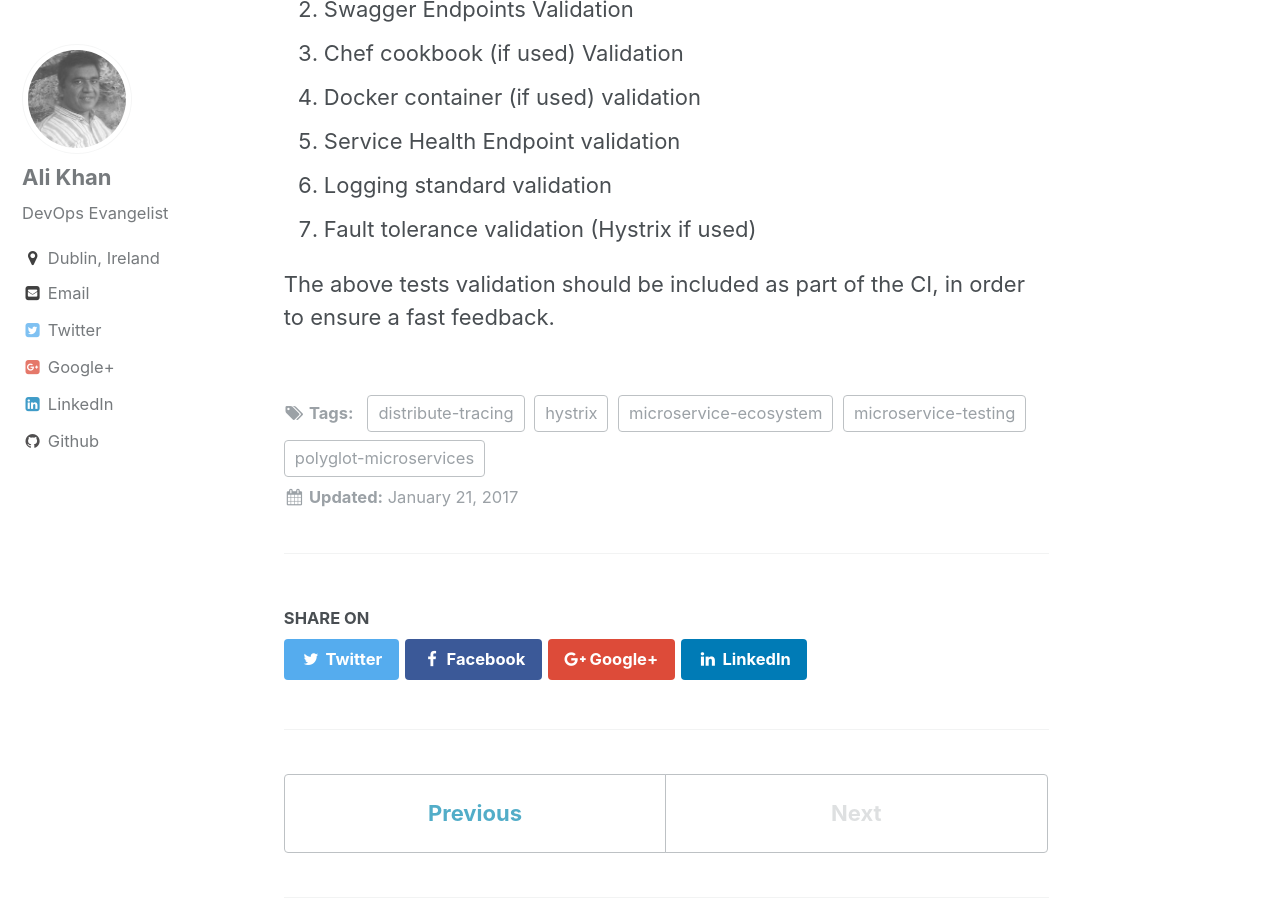
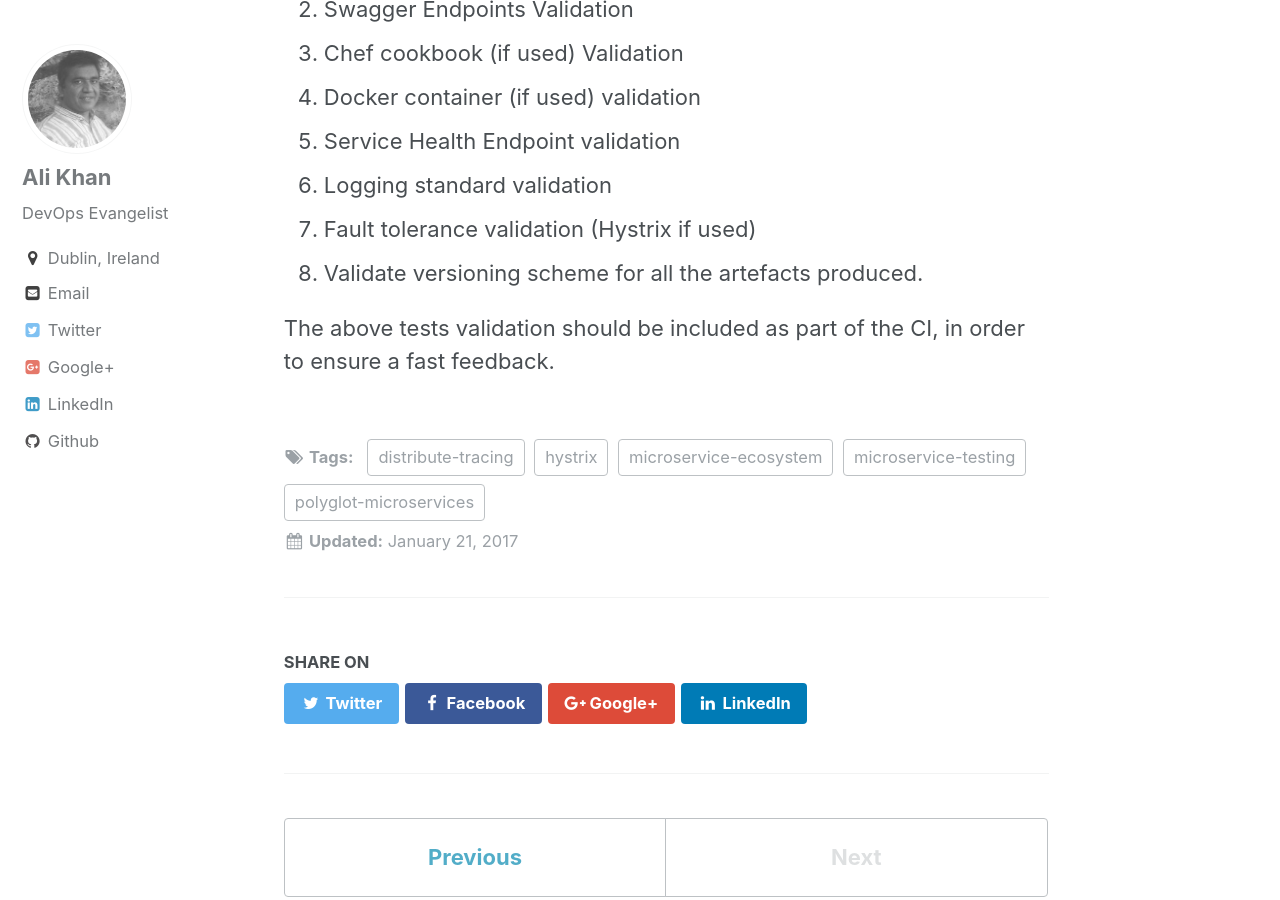
Before and after one commit to khanali21/khanali21.github.io, a Jekyll site: the page built from _posts/2017-01-21-ensuring-healthy-ecosystem-microservices.md, in a window 1280 px wide and 900 px high, scrolled down 1558 px. Built offline with Jekyll 4.4.1, drawn with Linux system fonts in a browser that asks for light colours; comment, search, counter and statistics services are not loaded.

Commit message:
Ensuring healthy ecosystem for micro-services

```diff
--- a/_posts/2017-01-21-ensuring-healthy-ecosystem-microservices.md
+++ b/_posts/2017-01-21-ensuring-healthy-ecosystem-microservices.md
@@ -22,5 +22,6 @@ In this chapter we discuss few of such tests.
 5. Service Health Endpoint validation
 6. Logging standard validation
 7. Fault tolerance validation (Hystrix if used)
+8. Validate versioning scheme for all the artefacts produced.
 
 The above tests validation should be included as part of the CI, in order to ensure a fast feedback.
```
